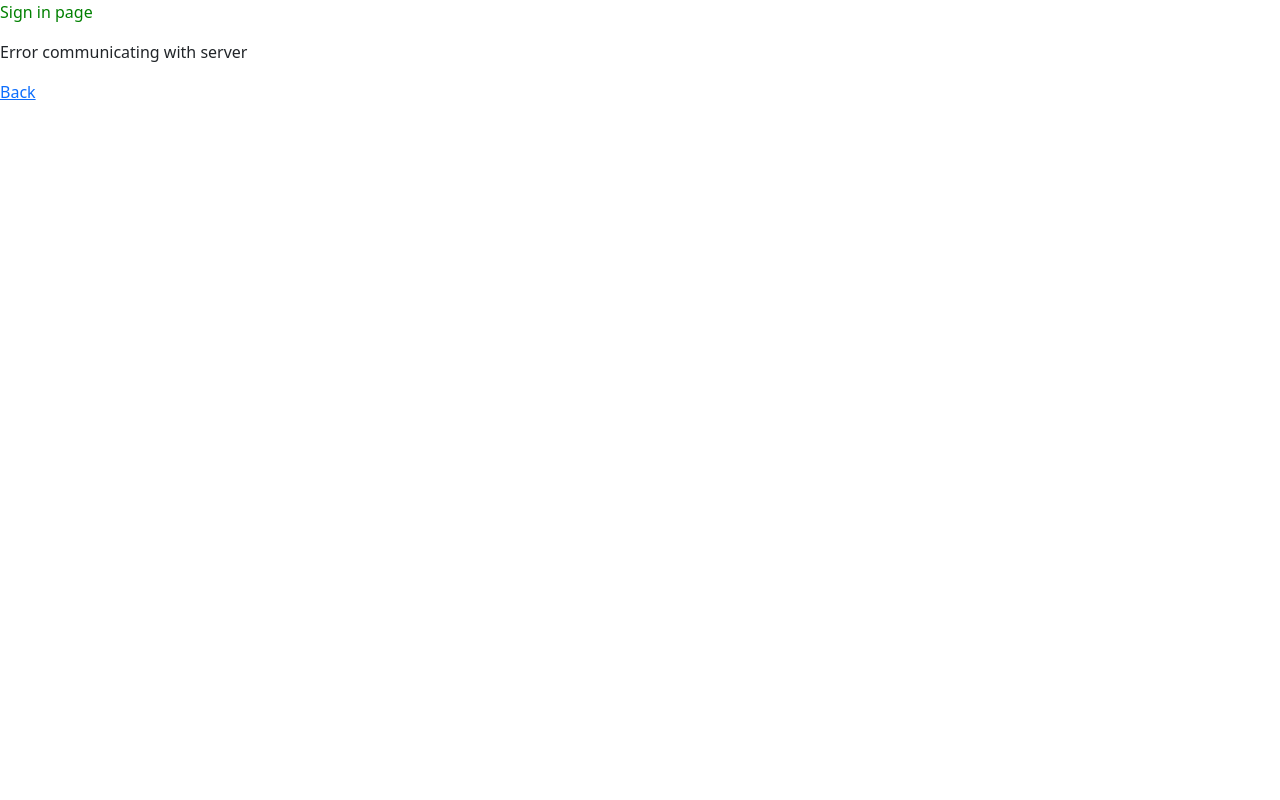
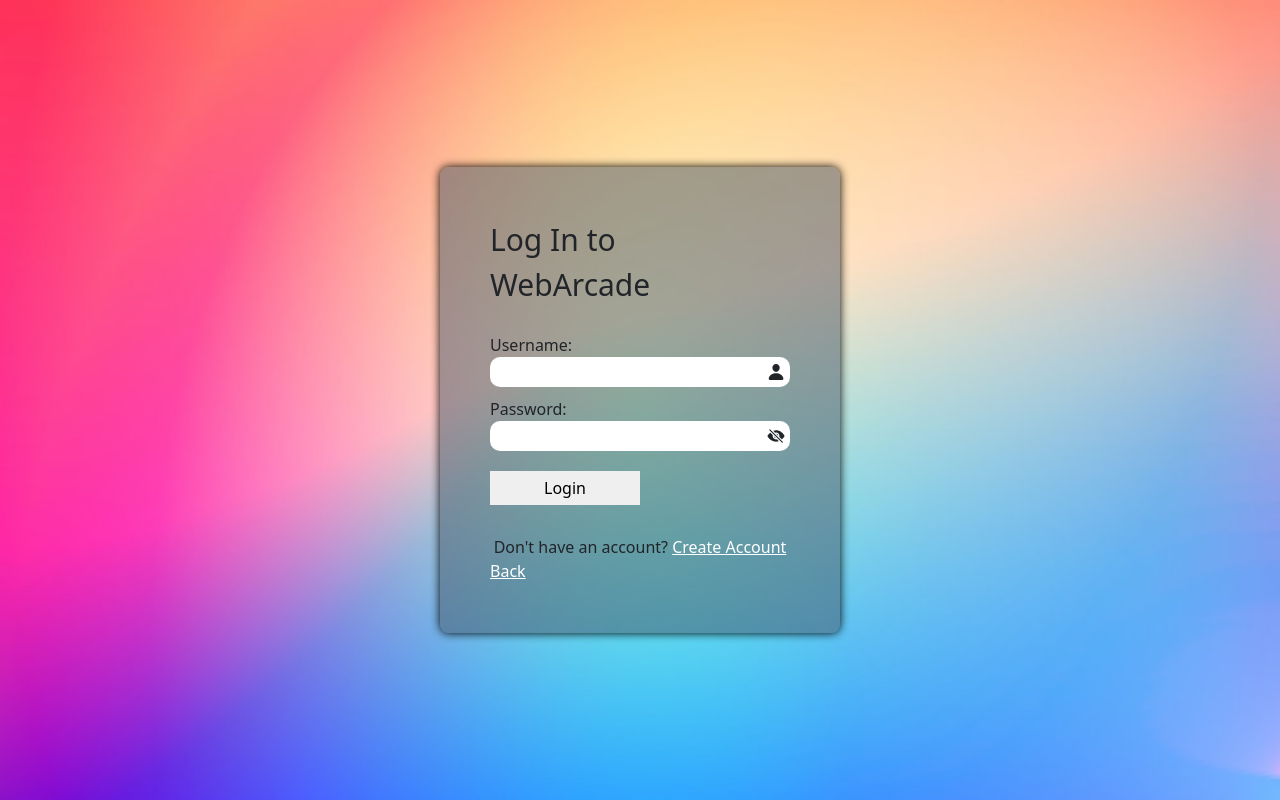
Before and after one commit to GTWebArcade/webarcade-webapp, a React (Create React App) app: page /sign-in in a window 1280 px wide. Built offline with nearby package versions, Linux system fonts and the light colour scheme; no server answers.

Commit message:
Feature/sign in endpoint (#14)
* endpoint added

* minor changes

```diff
--- a/package.json
+++ b/package.json
@@ -17,6 +17,7 @@
     "react": "^18.2.0",
     "react-bootstrap": "^2.7.2",
     "react-dom": "^18.2.0",
+    "react-icons": "^4.7.1",
     "react-router-dom": "^6.8.0",
     "react-scripts": "5.0.1",
     "react-validation": "^3.0.7",
--- a/src/component/sign-in/index.js
+++ b/src/component/sign-in/index.js
@@ -1,29 +1,93 @@
+/* eslint-disable no-unused-vars */
 import axios from 'axios';
 import { useState, useEffect } from 'react';
+// eslint-disable-next-line import/no-extraneous-dependencies
+import { IoEyeOff, IoEye, IoPerson } from 'react-icons/io5';
 import styles from './styles.module.css';
 
 function SignInPage() {
-  const [messageFromServer, setMessageFromServer] = useState(undefined);
+  // const [messageFromServer, setMessageFromServer] = useState(undefined);
+  const [inputType, setInputType] = useState('password');
+  const [imgType, setImgType] = useState();
+  const [user, setUser] = useState();
+  const [pass, setPass] = useState();
+  const [tok, setTok] = useState();
+  let count = 0;
+
+  function changeInfo() {
+    if (count === 0) {
+      setInputType('text');
+      setImgType(<IoEye className={styles.icons} onClick={changeInfo}/>);
+      count = 1;
+    } else {
+      setInputType('password');
+      setImgType(<IoEyeOff className={styles.icons} onClick={changeInfo}/>);
+      count = 0;
+    }
+  }
+
+  function sendLoginInfo() {
+    setUser(document.getElementById('user').value);
+    setPass(document.getElementById('password').value);
+    const API_URL = process.env.REACT_APP_API_URL || 'http://localhost:8080';
+    axios.post(`${API_URL}/api/auth/signin`, {
+      username: user,
+      password: pass,
+    }).then((response) => {
+      const serverMessage = response?.data?.message || 'no message from server';
+      setTok(response?.data?.token);
+      console.log(serverMessage);
+    }).catch((error) => {
+      console.error('Error communicating with server', error);
+    });
+
+    // axios.get(`${API_URL}/api/user/check`, {
+    //   token: tok,
+    // }).then((response) => {
+    //   const message = response?.data;
+    //   console.log(message);
+    // });
+  }
 
   useEffect(() => {
-    // dummy example of how to make a request to our server
-    // note: make sure the server is running on your machine
-    const API_URL = process.env.REACT_APP_API_URL || 'http://localhost:8080';
-    axios.get(API_URL).then((response) => {
-      const serverMessage = response?.data?.message || 'no message from server';
-      setMessageFromServer(`Got this message from our server: ${serverMessage}`);
-    }).catch((error) => {
-      setMessageFromServer('Error communicating with server');
-      console.error('Error communicating with server', error);
-    });
+    setImgType(<IoEyeOff className={styles.icons} onClick={changeInfo}/>);
+  // eslint-disable-next-line react-hooks/exhaustive-deps
   }, []);
 
   return (
-    <div>
-        <p className={styles.dummyStyle}>Sign in page</p>
-        <p>{messageFromServer || 'communicating with server...'}</p>
-        <a href='/'>Back</a>
-    </div>
+    <body>
+      <div className={styles.loginArea}>
+        <div className={styles.inLogin}>
+          <p className={styles.title}>Log In to <br></br>WebArcade</p>
+          <div className={styles.infoSec}>
+            <div className={styles.info}>
+                <label for="user">Username:</label>
+                <div className={styles.userCont}>
+                  <input id="user" type="text" className={styles.userItem} value={user} onChange={(event) => { setUser(event?.target?.value); }}></input>
+                  <IoPerson className={styles.icons} />
+                </div>
+            </div>
+            <div className={styles.info}>
+                <label for="password">Password:</label>
+                <div className={styles.passShow}>
+                  <input id="password" type={inputType} value={pass} onChange={(event) => { setPass(event?.target?.value); }}></input>
+                  {imgType}
+                </div>
+            </div>
+          </div>
+
+          <div className={styles.btnContainer}>
+            <button id="sign-in-btn" onClick={sendLoginInfo}>Login</button>
+          </div>
+
+          <div className={styles.createAccount}>
+            <span id="label-ca">Don't have an account?  </span>
+            <a className={styles.links} href="/sign-up">Create Account</a>
+          </div>
+          <a className={styles.links} href='/'>Back</a>
+        </div>
+      </div>
+    </body>
   );
 }
 
--- a/src/component/sign-in/styles.module.css
+++ b/src/component/sign-in/styles.module.css
@@ -1,3 +1,107 @@
-.dummyStyle {
-    color: green;
+body {
+    background-image: url('../../images/backdrop.jpg');
+    background-repeat: no-repeat;
+    background-attachment: fixed;
+    background-size: 100% 100%;
 }
+.title {
+    font-size: 30px;
+}
+
+button {
+    border: none;
+    width: 50%;
+    padding: 5px;
+    border-radius: 3%;
+}
+
+.links {
+    color: white;
+}
+
+.btnContainer {
+    padding-top: 20px;
+}
+
+.inLogin {
+    width: 100%;
+    max-width: 400px;
+    min-width: 400px;
+    padding: 50px;
+    box-shadow: 0px 0px 10px black;
+    border-radius: 2%;
+    background: rgba(71, 85, 102, 0.5);
+}
+
+.loginArea {
+    position: absolute;
+    top: 50%;
+    left: 50%;
+    transform: translate(-50%, -50%);
+}
+
+.createAccount {
+    padding-top: 10%;
+    text-align: center;
+}
+
+.infoSec {
+    display: flex;
+    flex-direction: column;
+}
+
+.info {
+    display: flex;
+    flex-direction: column;
+    padding-top: 10px;
+}
+
+.serverCon {
+    padding-top: 20px;
+}
+
+input {
+    border-radius: 10px;
+    height: 12.5%;
+}
+
+.userCont {
+    background-color: white;
+    display: flex;
+    flex-direction: row;
+    align-items: center;
+    border-radius: 10px;
+}
+
+.userCont input {
+    border: none;
+    width: 100%;
+    outline: none;
+}
+
+.userCont img {
+    width: 8%;
+}
+
+.passShow {
+    background-color: white;
+    display: flex;
+    flex-direction: row;
+    align-items: center;
+    border-radius: 10px;
+}
+
+.passShow input {
+    border: none;
+    width: 100%;
+    outline: none;
+}
+
+.passShow img {
+    width: 10%;
+}
+
+.icons {
+    font-size: 30px;
+    padding: 5px;
+}
```
Also changed, not shown: src/.eslintrc.cjs, src/images/backdrop.jpg (added), 1 other file (tests, documents, lock files or other folders).
